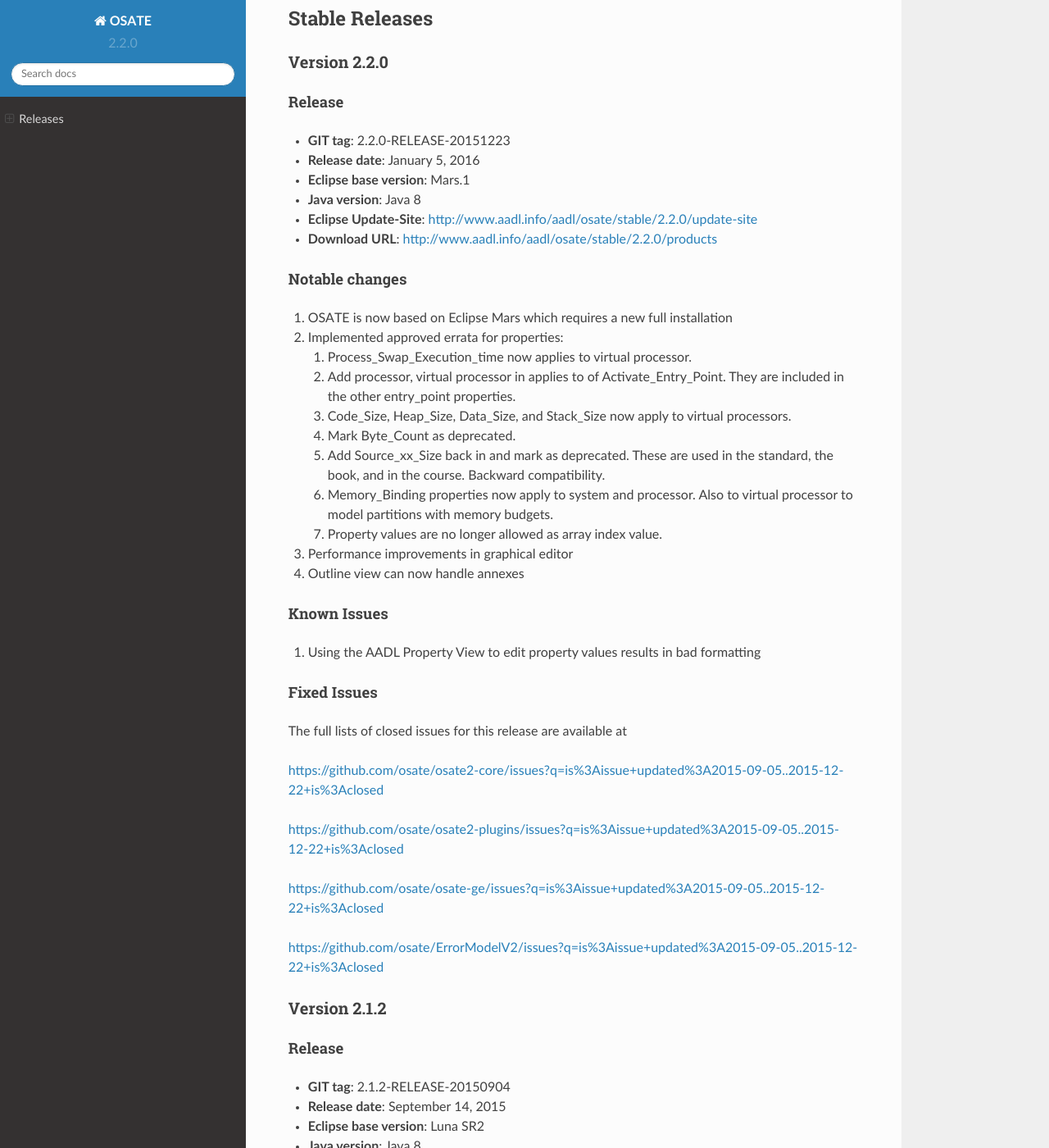
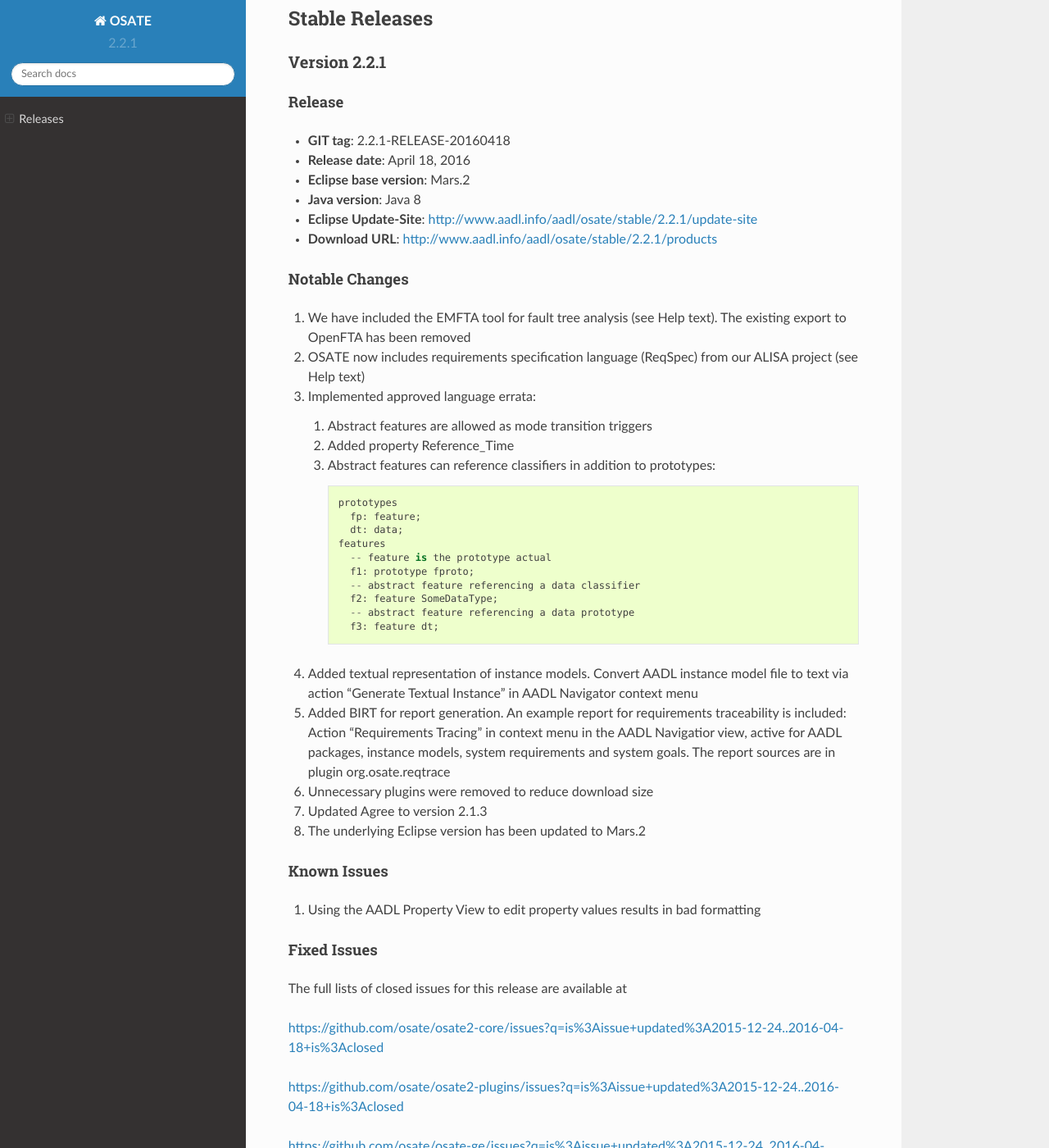
Before and after one commit to osate/website, a Sphinx documentation site: the page built from source/osate-releases.md, in a window 1280 px wide and 1400 px high, scrolled down 410 px. Shown: the whole window at 82% size. Built offline with Sphinx 7.4.7 and the Read the Docs theme 2.0.0, drawn with Linux system fonts in a browser that asks for light colours; some of the changed text lies outside the part shown.

Commit message:
added version 2.2.1

```diff
--- a/source/conf.py
+++ b/source/conf.py
@@ -65,9 +65,9 @@
 # built documents.
 #
 # The short X.Y version.
-version = u'2.2.0'
+version = u'2.2.1'
 # The full version, including alpha/beta/rc tags.
-release = u'2.2.0'
+release = u'2.2.1'
 
 # The language for content autogenerated by Sphinx. Refer to documentation
 # for a list of supported languages.
--- a/source/osate-releases.md
+++ b/source/osate-releases.md
@@ -14,7 +14,67 @@
 
 ## Stable Releases
 
-### Version 2.2.0
+### Version 2.2.1
+
+#### Release
+
+  - **GIT tag**: 2.2.1-RELEASE-20160418
+  - **Release date**: April 18, 2016
+  - **Eclipse base version**: Mars.2
+  - **Java version**: Java 8
+  - **Eclipse Update-Site**: <http://www.aadl.info/aadl/osate/stable/2.2.1/update-site>
+  - **Download URL**: <http://www.aadl.info/aadl/osate/stable/2.2.1/products>
+
+#### Notable Changes
+
+1.  We have included the EMFTA tool for fault tree analysis (see Help text).
+    The existing export to OpenFTA has been removed
+2.  OSATE now includes requirements specification language (ReqSpec) from
+    our ALISA project (see Help text)
+3.  Implemented approved language errata:
+    1.  Abstract features are allowed as mode transition triggers
+    2.  Added property Reference_Time
+	3.  Abstract features can reference classifiers in addition to prototypes:
+
+            prototypes
+			  fp: feature;
+			  dt: data;
+			features
+			  -- feature is the prototype actual
+			  f1: prototype fproto;
+			  -- abstract feature referencing a data classifier
+			  f2: feature SomeDataType;
+			  -- abstract feature referencing a data prototype
+			  f3: feature dt;
+
+4.  Added textual representation of instance models. Convert AADL instance model
+    file to text via action "Generate Textual Instance" in AADL Navigator context
+	menu
+5.  Added BIRT for report generation. An example report for requirements
+    traceability is included: Action "Requirements Tracing" in context menu in
+    the AADL Navigatior view, active for AADL packages, instance models, system
+    requirements and system goals.
+    The report sources are in plugin org.osate.reqtrace
+6.  Unnecessary plugins were removed to reduce download size
+7.  Updated Agree to version 2.1.3
+8.  The underlying Eclipse version has been updated to Mars.2
+
+#### Known Issues
+
+1.  Using the AADL Property View to edit property values results in bad
+    formatting
+
+#### Fixed Issues
+
+The full lists of closed issues for this release are available at
+
+<https://github.com/osate/osate2-core/issues?q=is%3Aissue+updated%3A2015-12-24..2016-04-18+is%3Aclosed>
+
+<https://github.com/osate/osate2-plugins/issues?q=is%3Aissue+updated%3A2015-12-24..2016-04-18+is%3Aclosed>
+
+<https://github.com/osate/osate-ge/issues?q=is%3Aissue+updated%3A2015-12-24..2016-04-18+is%3Aclosed>
+
+<https://github.com/osate/ErrorModelV2/issues?q=is%3Aissue+updated%3A2015-12-24..2016-04-18+is%3Aclosed>
 
 #### Release
 
```
